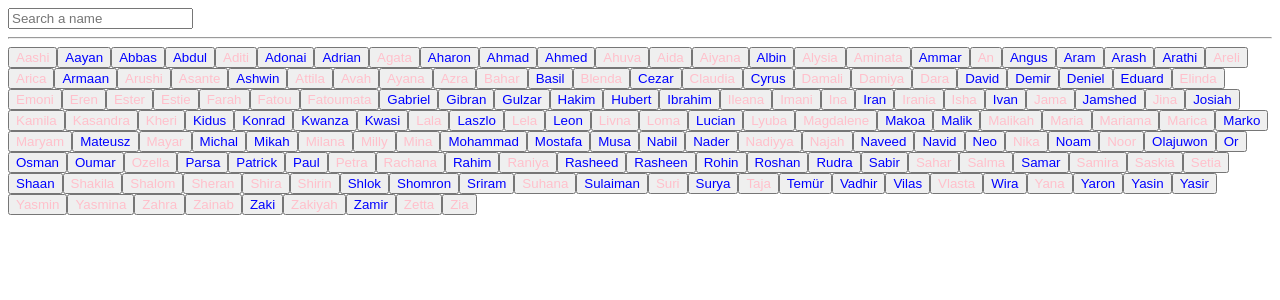
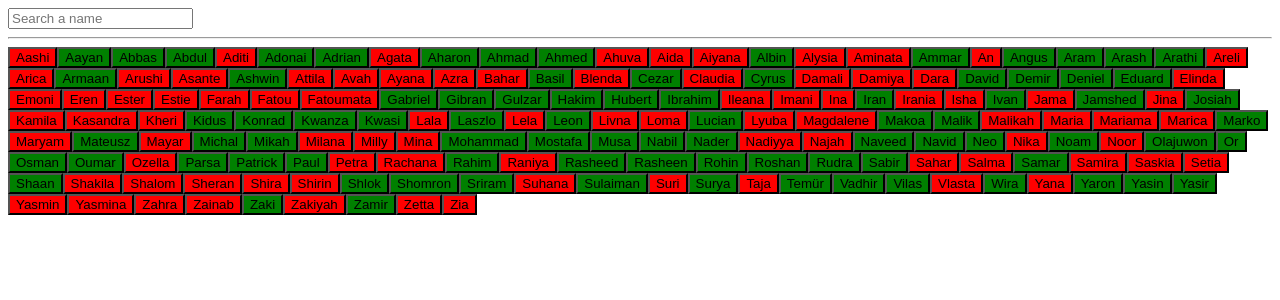
Before and after one commit to mariatens/baby-names-ex1, a React (Create React App) app: page / in a window 1280 px wide. Shown: the top 300 px of the page. Built offline with nearby package versions, Linux system fonts and the light colour scheme; the HTML template or start-up script is replaced by a standard one.

Commit message:
Change background color

```diff
--- a/src/components/BabyNameView.tsx
+++ b/src/components/BabyNameView.tsx
@@ -7,7 +7,7 @@ interface BabyNamesProps {
 export function BabyName(props: BabyNamesProps): JSX.Element {
   return (
     <button
-      style={{ color: props.baby.sex === "f" ? "pink" : "blue" }}
+      style={{background: props.baby.sex === "f" ? "red" : "green" }}
       key={props.baby.id}
     >
       {props.baby.name}
```
